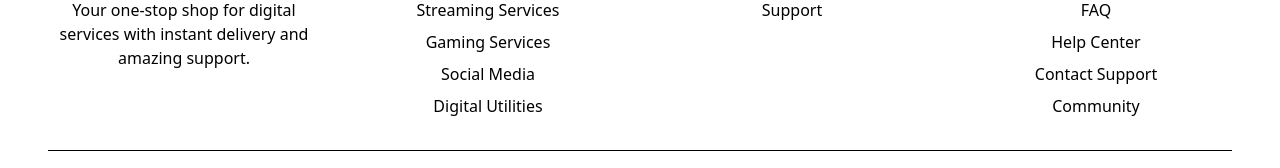
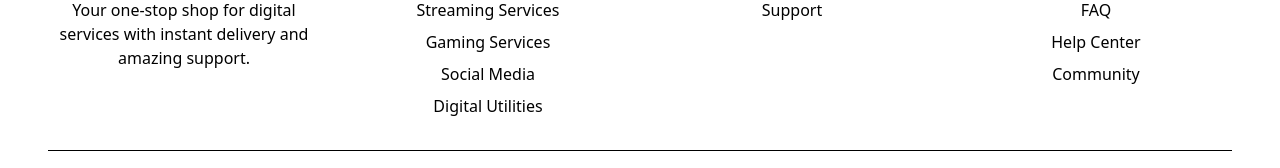
Before and after one commit to Eslamawd/top-up, a React (Vite) app: page / in a window 1280 px wide. Shown: the part 4266-4434 px from the top of the page. Built offline with nearby package versions, Linux system fonts and the light colour scheme; no server answers.

Commit message:
New Intgrition API

```diff
--- a/src/components/MainLayout.jsx
+++ b/src/components/MainLayout.jsx
@@ -66,8 +66,7 @@
                 <ul className="space-y-2">
                   <li><Link to="/support?tab=faq" className="text-muted-foreground hover:text-primary transition-colors">FAQ</Link></li>
                   <li><Link to="/support?tab=guides" className="text-muted-foreground hover:text-primary transition-colors">Help Center</Link></li>
-                  <li><Link to="/contact" className="text-muted-foreground hover:text-primary transition-colors">Contact Support</Link></li>
-                  <li><Link to="/support?tab=community" className="text-muted-foreground hover:text-primary transition-colors">Community</Link></li>
+                 <li><Link to="/support?tab=community" className="text-muted-foreground hover:text-primary transition-colors">Community</Link></li>
                 </ul>
               </div>
             </div>
```
